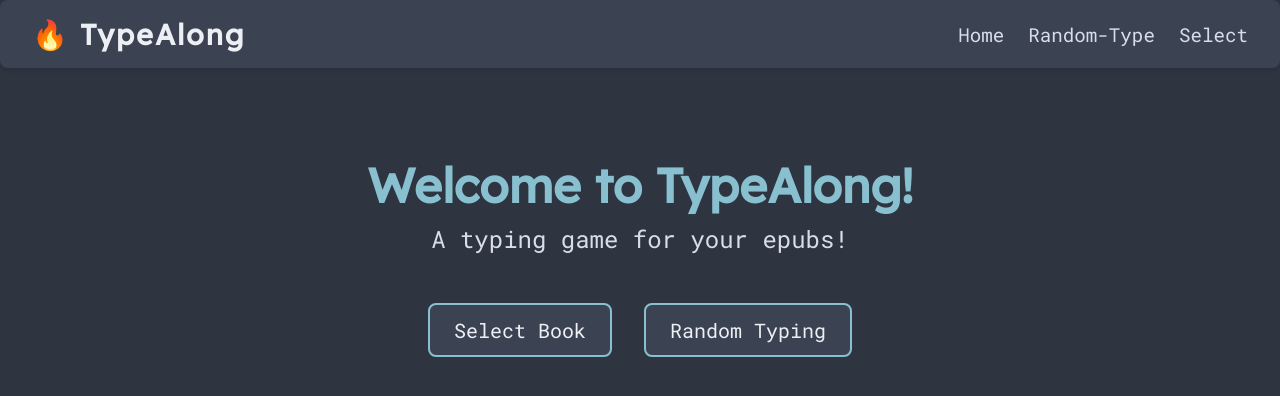
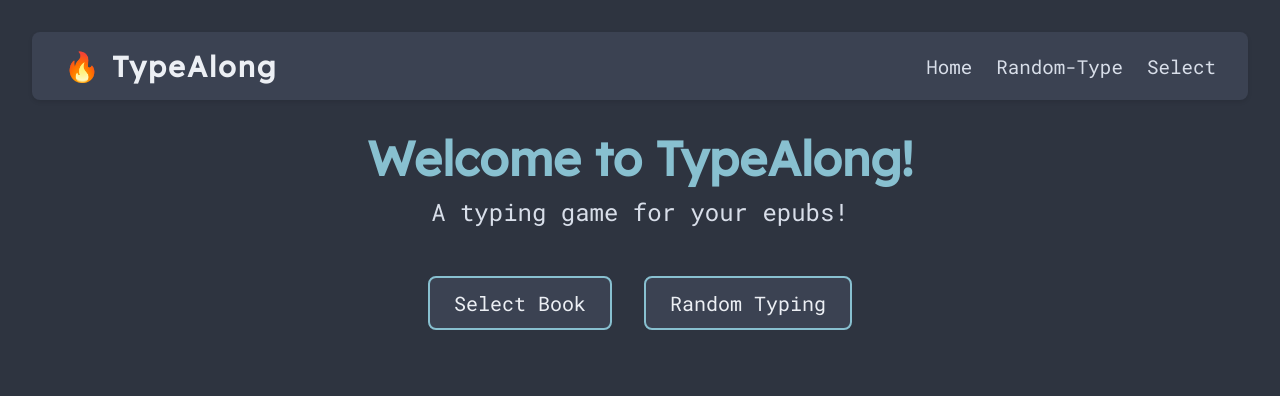
Before and after one commit to Noway-code/TypeAlongSvelte, a SvelteKit app: page / in a window 1280 px wide. Shown: the top 396 px of the page. Built offline with nearby package versions, Linux system fonts and the light colour scheme.

Commit message:
Random Type changes to fix some overflow issues with bottom lines

```diff
--- a/src/routes/+layout.svelte
+++ b/src/routes/+layout.svelte
@@ -14,8 +14,7 @@
 			<a class="nav-item" href="/random-type">Random-Type</a>
 			<a class="nav-item" href="/select">Select</a>
 		</div>
-  </nav>>
-
+	</nav>
 
 	<main>
 		<slot />
@@ -23,8 +22,12 @@
 </div>
 
 <style lang="scss">
+  * {
+    box-sizing: border-box;
+  }
+
   .layout {
-    height: 100vh; /* Full viewport height */
+    height: 100vh;
     display: flex;
     flex-direction: column;
   }
@@ -32,15 +35,16 @@
   .nav-bar {
     display: flex;
     align-items: center;
-    background-color: var(--bg-200); /* Adjusted to use Polar Night accent */
+    background-color: var(--bg-200);
     padding: 1rem 2rem;
+
+    position: fixed;
+    top: 2rem;
+    left: 2rem;
+    right: 2rem;
     border-radius: 8px;
-    width: 100%;
     box-shadow: 0 2px 4px rgba(0, 0, 0, 0.1);
-    position: fixed; /* Fix the nav bar at the top */
-    top: 0;
-    left: 0;
-    z-index: 1000; /* Ensure it stays above other elements */
+    z-index: 1000;
   }
 
   .logo {
@@ -48,7 +52,7 @@
     font-size: 1.8rem;
     color: var(--fg-100);
     letter-spacing: 2px;
-    margin-right: auto; /* Push nav items to the right */
+    margin-right: auto;
   }
 
   .nav-items {
@@ -58,18 +62,18 @@
 
   .nav-item {
     text-decoration: none;
-    color: var(--fg-200); /* Slightly dimmer for contrast */
+    color: var(--fg-200);
     font-size: 1.2rem;
     transition: color 0.3s ease;
 
     &:hover {
-      color: var(--accent-hover); /* Nord Frost hover color */
+      color: var(--accent-hover);
     }
   }
 
   main {
-    flex: 1; /* Take up remaining space */
-    margin-top: 70px; /* Adjust based on nav bar height */
+    flex: 1;
+    margin-top: 4rem;
     padding: 2rem;
     display: flex;
     flex-direction: column;
--- a/src/routes/book-type/+page.svelte
+++ b/src/routes/book-type/+page.svelte
@@ -238,7 +238,7 @@
 	}
 
 	function updateLine() {
-		const wordEl = wordsEl.children[wordIndex]; // Why are we reinitializing wordEl rather than maintaining the reference?
+		const wordEl = wordsEl.children[wordIndex];
 		const wordsY = wordsEl.getBoundingClientRect().y;
 		const wordY = wordEl.getBoundingClientRect().y;
 
```
Lines whose indentation alone changed are shown as unchanged.
